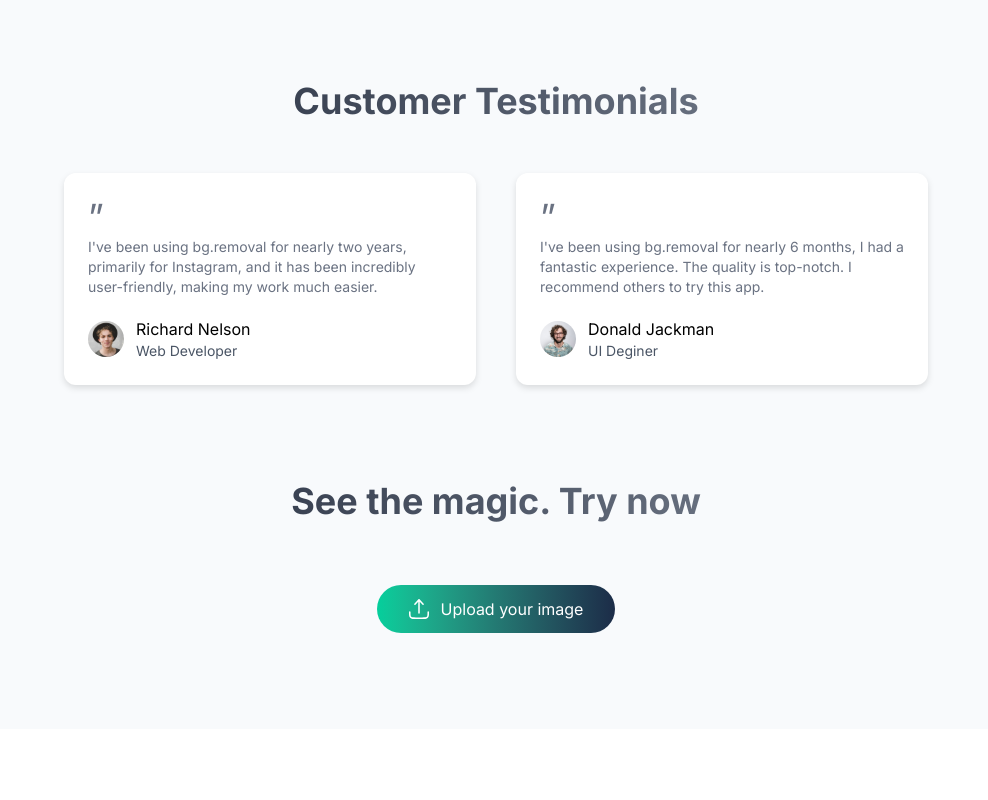
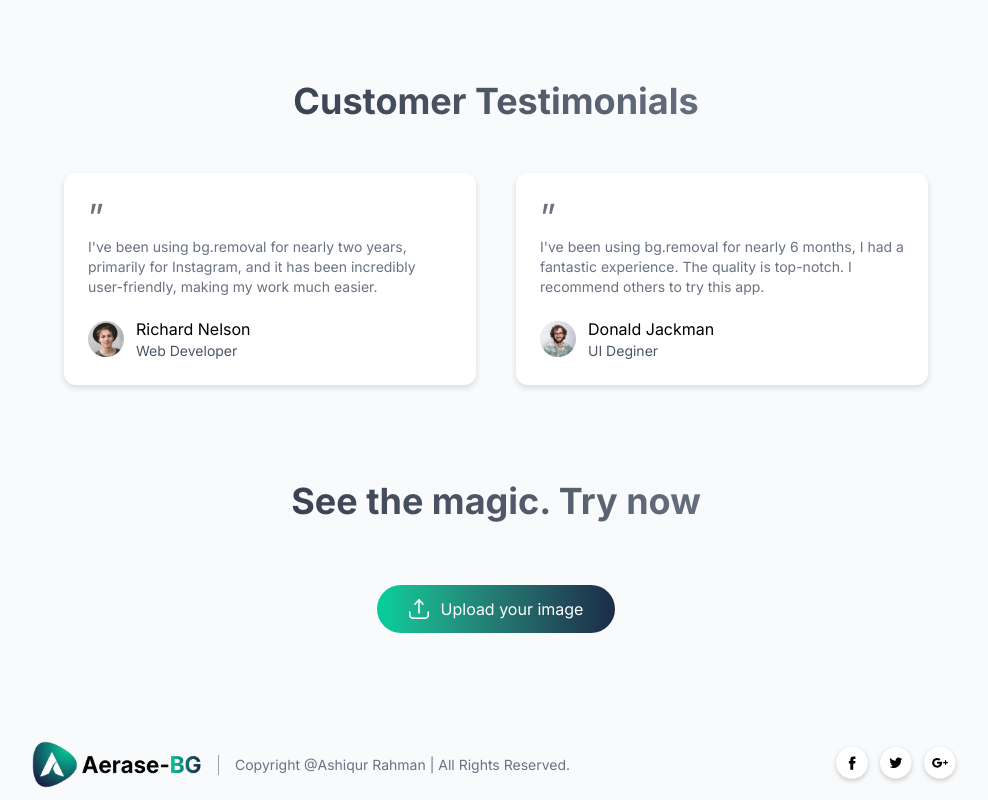
Before and after one commit to Ashiqur1819/Aerase-BG, a React (Vite) app in the folder client/: page / in a window 1280 px wide. Shown: the part 2386-3186 px from the top of the page, without its empty margins (144-1132 px from the left). Before the commit the page ends 3115 px from the top, so only its background shows below. Built offline with nearby package versions, Linux system fonts and the light colour scheme.

Commit message:
Done footer

```diff
--- a/client/src/App.jsx
+++ b/client/src/App.jsx
@@ -1,15 +1,16 @@
-import React from 'react'
-import AppRoutes from './router/AppRoutes'
-import Navbar from './components/Navbar'
-
+import React from "react";
+import AppRoutes from "./router/AppRoutes";
+import Navbar from "./components/Navbar";
+import Footer from "./components/Footer";
 
 function App() {
   return (
-    <div className='min-h-screen bg-slate-50'>
-        <Navbar />
+    <div className="min-h-screen bg-slate-50">
+      <Navbar />
       <AppRoutes />
+      <Footer />
     </div>
-  )
+  );
 }
 
-export default App
+export default App;
--- /dev/null
+++ b/client/src/components/Footer.jsx
@@ -0,0 +1,18 @@
+import React from 'react'
+import { assets } from '../assets/assets'
+
+function Footer() {
+  return (
+    <div className='flex items-center justify-between gap-4 px-4 lg:px-44 py-3'>
+    <img width={170} src={assets.logo} alt="" />
+    <p className='flex-1 border-l border-gray-400 pl-4 text-sm text-gray-500 max-sm:hidden'>Copyright @Ashiqur Rahman | All Rights Reserved.</p>
+    <div className='flex gap-1'>
+        <img width={40} src={assets.facebook_icon} alt="" />
+        <img width={40} src={assets.twitter_icon} alt="" />
+        <img width={40} src={assets.google_plus_icon} alt="" />
+    </div>
+</div>
+  )
+}
+
+export default Footer
```
